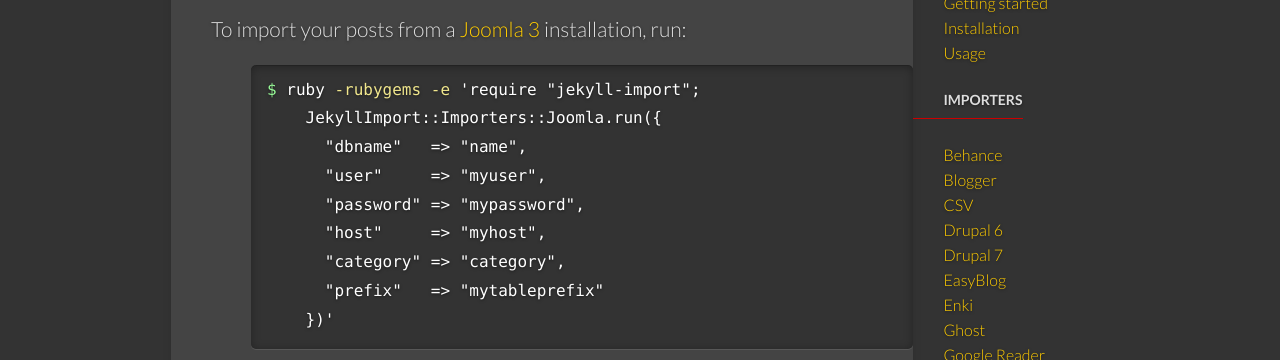
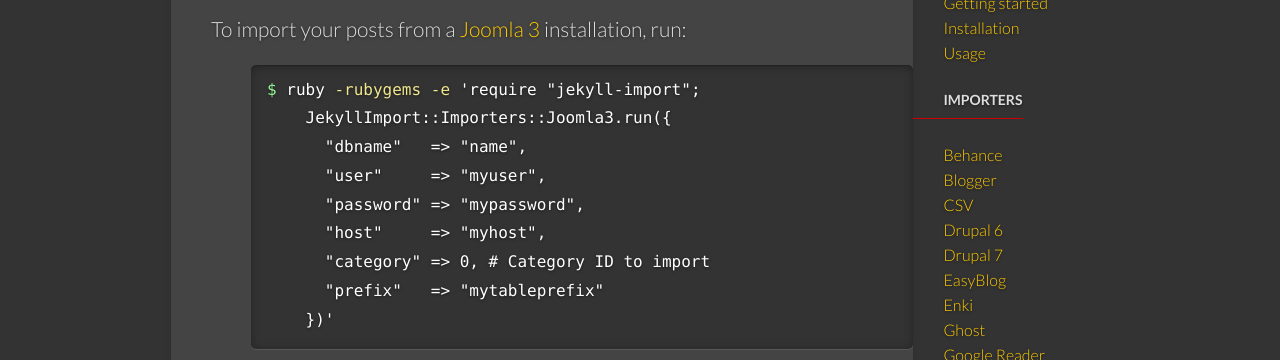
Before and after one commit to jekyll/jekyll-import, a Jekyll site: the page built from _importers/joomla3.md, in a window 1280 px wide. Shown: the part 257-617 px from the top of the page. Built offline with Jekyll 4.4.1, drawn with Linux system fonts in a browser that asks for light colours; some web fonts are replaced.

Commit message:
Corrected Joomla3 importer name and clarified "category" field

```diff
--- a/_importers/joomla3.md
+++ b/_importers/joomla3.md
@@ -11,12 +11,12 @@
 
 {% highlight bash %}
 $ ruby -rubygems -e 'require "jekyll-import";
-    JekyllImport::Importers::Joomla.run({
+    JekyllImport::Importers::Joomla3.run({
       "dbname"   => "name",
       "user"     => "myuser",
       "password" => "mypassword",
       "host"     => "myhost",
-      "category" => "category",
+      "category" => 0, # Category ID to import
       "prefix"   => "mytableprefix"
     })'
 {% endhighlight %}
```
